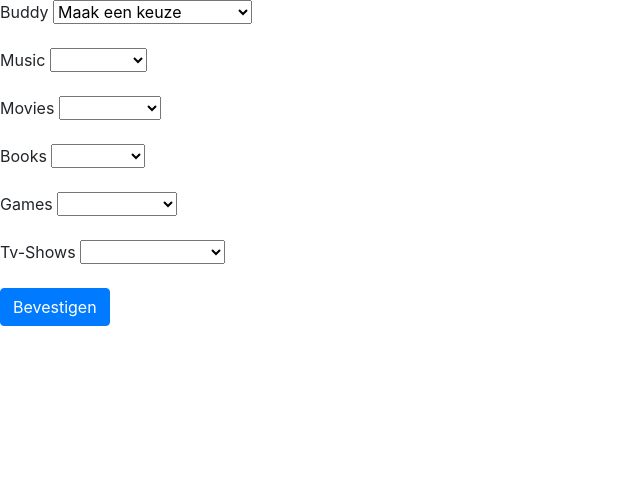
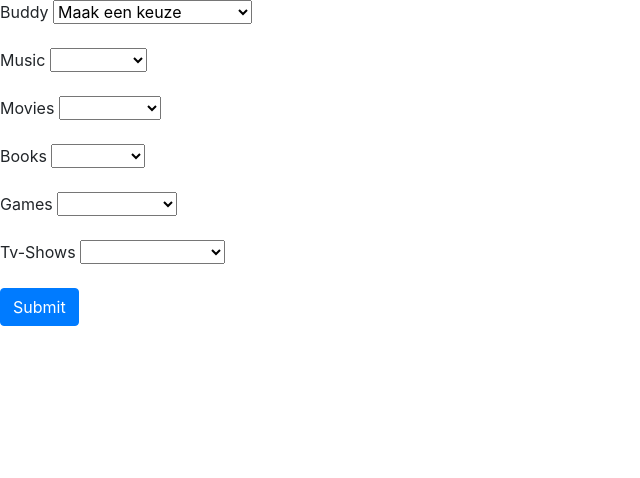
Before and after one commit to GlennVanLaere/PHP-project, a PHP site: page /tags.php in a window 1280 px wide. Shown: the top 478 px of the page, without its empty margins (0-640 px from the left). Run offline with PHP 8.4, Linux system fonts and the light colour scheme; a user stored in the database is signed in; data comes from the database, SQL or seed files in the repository.

Commit message:
Update tags.php
Zo beter?

```diff
--- a/tags.php
+++ b/tags.php
@@ -126,7 +126,7 @@
         </select>
     </div>
     <div>
-        <input type="submit" value="Bevestigen" class="btn btn-primary">
+        <input type="submit" value="Submit" class="btn btn-primary">
     </div>
     </form>
     <script src="https://code.jquery.com/jquery-3.4.1.slim.min.js" integrity="sha384-J6qa4849blE2+poT4WnyKhv5vZF5SrPo0iEjwBvKU7imGFAV0wwj1yYfoRSJoZ+n" crossorigin="anonymous"></script>
```
